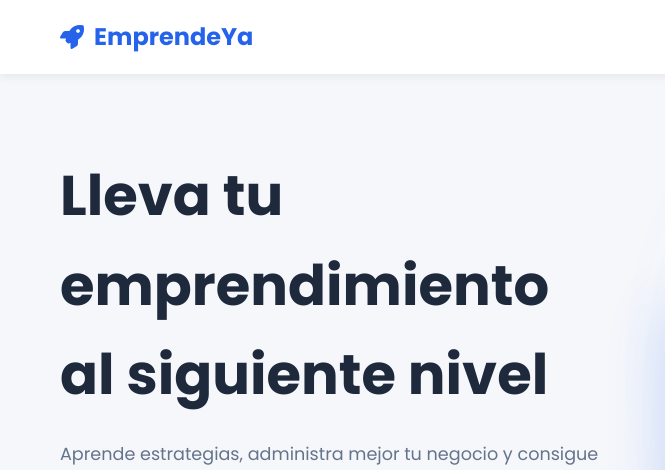
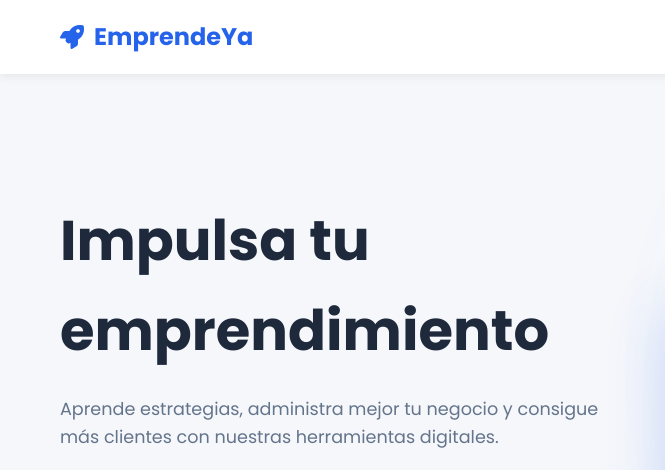
Before and after one commit to PrograCris/HD2-Landing-Page, a plain HTML site: page index.html in a window 1280 px wide. Shown: the top 470 px of the page, 0-665 px from the left. Drawn offline with Linux system fonts and the light colour scheme; grey boxes are pictures that could not be loaded.

Commit message:
feat: nuevo titular (propuesta A)

```diff
--- a/index.html
+++ b/index.html
@@ -45,9 +45,8 @@
         <div class="hero-texto">
 
             <h1 class="titulo">
-                Lleva tu emprendimiento al siguiente nivel
+                Impulsa tu emprendimiento
             </h1>
-
             <p class="subtitulo">
                 Aprende estrategias, administra mejor tu negocio y consigue más clientes con nuestras herramientas
                 digitales.
```
